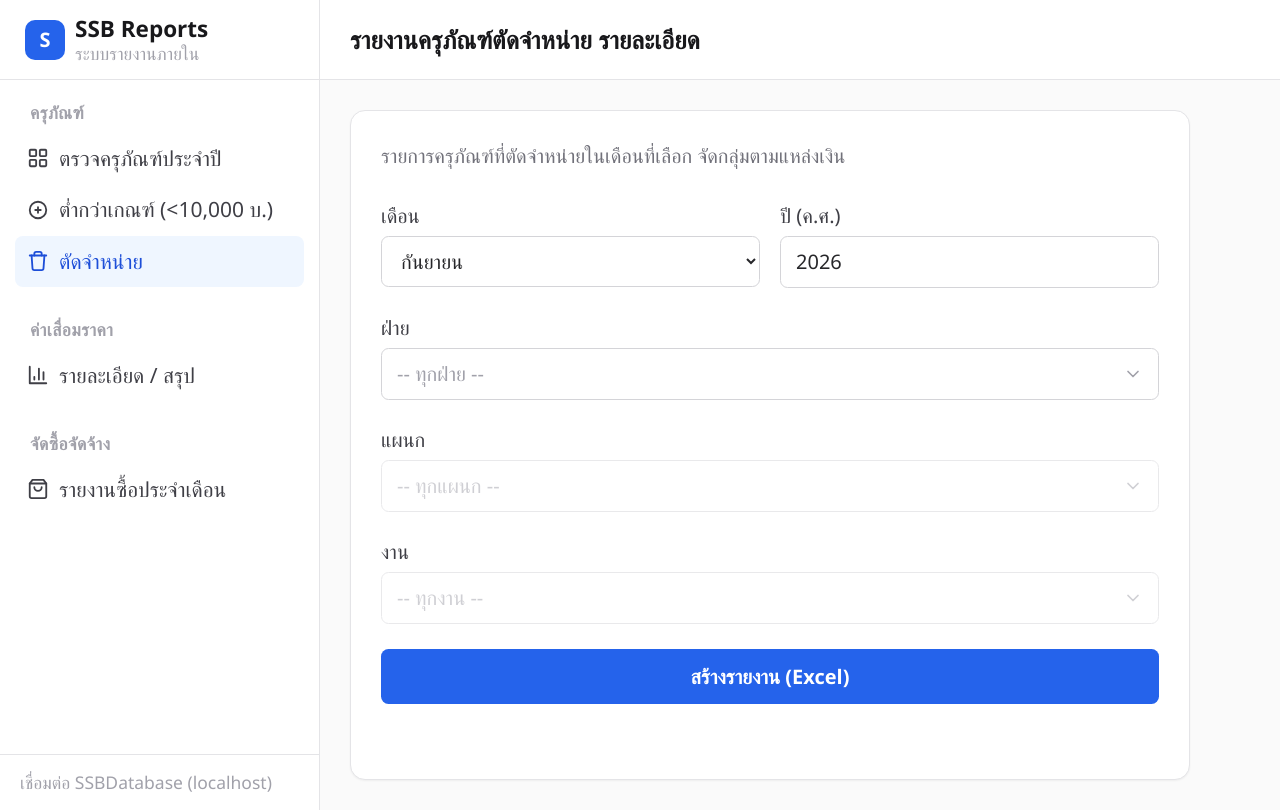
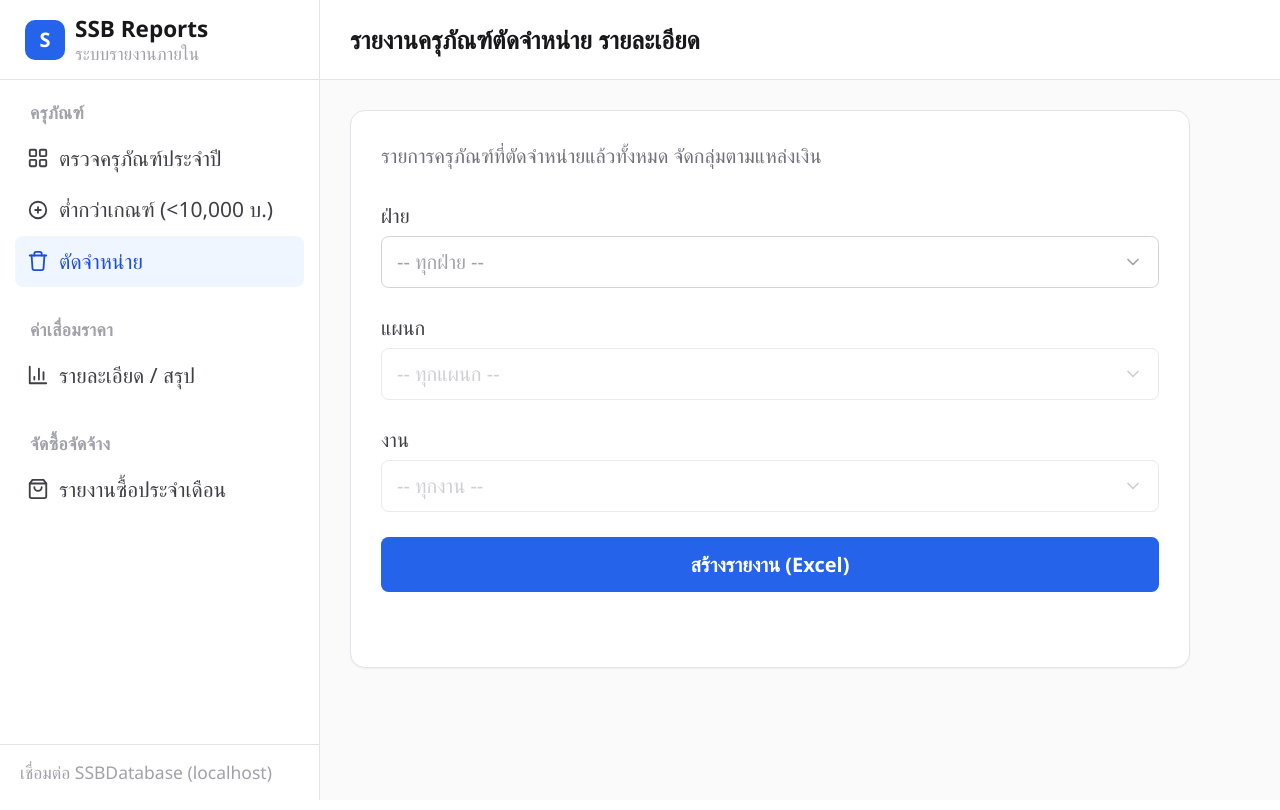
Before and after one commit to DigitalHelathSBH/Parcel, a Flask app: page /disposal in a window 1280 px wide. Run offline with Flask 3, Linux system fonts and the light colour scheme; data that the repository does not hold is empty; some libraries are stand-ins or nearby versions.

Commit message:
Rework disposal report: all-time listing, match depreciation-detail layout
Drop the month filter (list every disposed asset, not just one month's).
Match the depreciation detail report's visual style and columns (code,
name, acquisition date, qty, value), dropping the depreciation figures
and adding article-group category, disposal reason, and disposal date
per row.

Co-Authored-By: Claude Sonnet 5 <noreply@anthropic.com>

```diff
--- a/app.py
+++ b/app.py
@@ -210,24 +210,21 @@ def generate_depreciation_source_summary():
 
 @app.route("/disposal")
 def disposal_page():
-    today = date.today()
-    return render_template("disposal.html", today_year=today.year, today_month=today.month)
+    return render_template("disposal.html")
 
 
 @app.route("/generate_disposal", methods=["POST"])
 def generate_disposal():
-    year = int(request.form.get("year"))
-    month = int(request.form.get("month"))
     division = request.form.get("division") or None
     dept = request.form.get("dept") or None
     section = request.form.get("section") or None
 
-    df = disp.fetch_disposal_data(year, month, division=division, dept=dept, section=section)
+    df = disp.fetch_disposal_data(division=division, dept=dept, section=section)
     if df.empty:
         return "ไม่พบรายการตัดจำหน่ายตามเงื่อนไขที่เลือก กรุณาลองเงื่อนไขอื่น", 400
 
-    excel_bytes = disp.build_excel_bytes(df, year, month)
-    filename = f"disposal_detail_{year}-{month:02d}.xlsx"
+    excel_bytes = disp.build_excel_bytes(df)
+    filename = "disposal_detail_all.xlsx"
     return send_file(
         BytesIO(excel_bytes),
         as_attachment=True,
--- a/disposal_builder.py
+++ b/disposal_builder.py
@@ -1,11 +1,9 @@
 """
-รายงานครุภัณฑ์ตัดจำหน่าย รายละเอียด ตามแหล่งเงิน
+รายงานครุภัณฑ์ตัดจำหน่าย รายละเอียด ตามแหล่งเงิน (รวมทุกรายการที่ตัดจำหน่ายแล้ว)
 เลย์เอาต์เดียวกับรายงานค่าเสื่อมราคารายละเอียดตามแหล่งเงิน (depreciation_builder.build_detail_excel_bytes)
-แต่กรองเฉพาะรายการที่ตัดจำหน่ายแล้วในช่วงเดือน/ปีที่เลือก แทนคอลัมน์ค่าเสื่อมด้วยวันที่/เหตุผลตัดจำหน่าย
+แต่ตัดคอลัมน์ค่าเสื่อม/มูลค่าสุทธิออก แทนด้วยประเภทครุภัณฑ์ สถานะ (เหตุผลตัดจำหน่าย) และวันที่ตัดจำหน่าย
 """
-import calendar
 import io
-from datetime import date
 
 import pandas as pd
 from openpyxl import Workbook
@@ -15,7 +13,6 @@ from openpyxl.utils import get_column_letter
 from db_connection import run_query
 from depreciation_builder import (
     THAI_FONT,
-    THAI_MONTHS,
     _BORDER,
     _GROUP_FILL,
     _HEADER_FILL,
@@ -24,20 +21,12 @@ from depreciation_builder import (
 )
 
 
-def fetch_disposal_data(calendar_year: int, calendar_month: int, division=None, dept=None, section=None) -> pd.DataFrame:
-    start_date = date(calendar_year, calendar_month, 1)
-    if calendar_month == 12:
-        end_date = date(calendar_year + 1, 1, 1)
-    else:
-        end_date = date(calendar_year, calendar_month + 1, 1)
-
+def fetch_disposal_data(division=None, dept=None, section=None) -> pd.DataFrame:
     conditions = [
         "cm.DISPOSDATETIME IS NOT NULL",
         "cm.DISPOSCODE IS NOT NULL",
-        "cm.DISPOSDATETIME >= ?",
-        "cm.DISPOSDATETIME < ?",
     ]
-    params = [start_date, end_date]
+    params = []
 
     if division:
         conditions.append("cm.LOCATEDIVISION = ?")
@@ -92,14 +81,11 @@ def fetch_disposal_data(calendar_year: int, calendar_month: int, division=None,
     return df
 
 
-_COLUMNS = ["รหัส", "รายการ", "ฝ่าย", "วันที่ได้มา", "มูลค่า", "วันที่ตัดจำหน่าย", "เหตุผลที่ตัดจำหน่าย"]
-_WIDTHS = [16, 36, 24, 14, 14, 16, 26]
+_COLUMNS = ["รหัส", "รายการ", "วันเดือนปี", "จำนวน", "มูลค่ารวม", "ประเภทครุภัณฑ์", "สถานะ", "วันที่อัพเดทสถานะ"]
+_WIDTHS = [16, 34, 14, 8, 14, 26, 20, 16]
 
 
-def build_excel_bytes(df: pd.DataFrame, calendar_year: int, calendar_month: int) -> bytes:
-    fiscal_be = calendar_year + 543
-    month_label = THAI_MONTHS[calendar_month]
-
+def build_excel_bytes(df: pd.DataFrame) -> bytes:
     wb = Workbook()
     ws = wb.active
     ws.title = "ตัดจำหน่าย"
@@ -117,7 +103,7 @@ def build_excel_bytes(df: pd.DataFrame, calendar_year: int, calendar_month: int)
     c.alignment = Alignment(horizontal="center")
 
     ws.merge_cells(start_row=2, start_column=1, end_row=2, end_column=n_cols)
-    c2 = ws.cell(2, 1, f"ตัดจำหน่ายในเดือน{month_label} {fiscal_be}")
+    c2 = ws.cell(2, 1, "รายการที่ตัดจำหน่ายแล้วทั้งหมด")
     c2.font = Font(name=THAI_FONT, size=13)
     c2.alignment = Alignment(horizontal="center")
     row = 4
@@ -158,8 +144,8 @@ def build_excel_bytes(df: pd.DataFrame, calendar_year: int, calendar_month: int)
             sub_total_value = 0.0
             for _, r in adf.iterrows():
                 values = [
-                    r["ASSETCODE"], r["AssetName"], r["DivisionLabel"], r["AcqDateThai"],
-                    r["TotalValue"], r["DisposeDateThai"], r["DisposeReasonLabel"],
+                    r["ASSETCODE"], r["AssetName"], r["AcqDateThai"], r["QTY"], r["TotalValue"],
+                    r["ArticleGroupLabel"], r["DisposeReasonLabel"], r["DisposeDateThai"],
                 ]
                 for col_idx, value in enumerate(values, start=1):
                     cell = ws.cell(row, col_idx, value)
@@ -168,7 +154,7 @@ def build_excel_bytes(df: pd.DataFrame, calendar_year: int, calendar_month: int)
                     if col_idx == 5:
                         cell.number_format = "#,##0.00"
                         cell.alignment = Alignment(horizontal="right")
-                    elif col_idx in (4, 6):
+                    elif col_idx in (4, 8):
                         cell.alignment = Alignment(horizontal="center")
                 sub_total_value += float(r["TotalValue"])
                 row += 1
--- a/templates/disposal.html
+++ b/templates/disposal.html
@@ -6,35 +6,9 @@
 {% block content %}
 <div class="max-w-2xl">
   <div class="rounded-xl border border-zinc-200 bg-white shadow-sm p-6">
-    <p class="text-base text-zinc-500 mb-6">รายการครุภัณฑ์ที่ตัดจำหน่ายในเดือนที่เลือก จัดกลุ่มตามแหล่งเงิน</p>
+    <p class="text-base text-zinc-500 mb-6">รายการครุภัณฑ์ที่ตัดจำหน่ายแล้วทั้งหมด จัดกลุ่มตามแหล่งเงิน</p>
 
     <form id="disposalForm" class="space-y-5">
-      <div class="grid grid-cols-2 gap-4">
-        <div>
-          <label for="month" class="block text-base font-medium text-zinc-700 mb-1">เดือน</label>
-          <select id="month" name="month"
-            class="w-full rounded-md border border-zinc-300 px-3 py-2 text-base bg-white focus:outline-none focus:ring-2 focus:ring-brand-500 focus:border-brand-500">
-            <option value="1">มกราคม</option>
-            <option value="2">กุมภาพันธ์</option>
-            <option value="3">มีนาคม</option>
-            <option value="4">เมษายน</option>
-            <option value="5">พฤษภาคม</option>
-            <option value="6">มิถุนายน</option>
-            <option value="7">กรกฎาคม</option>
-            <option value="8">สิงหาคม</option>
-            <option value="9">กันยายน</option>
-            <option value="10">ตุลาคม</option>
-            <option value="11">พฤศจิกายน</option>
-            <option value="12">ธันวาคม</option>
-          </select>
-        </div>
-        <div>
-          <label for="year" class="block text-base font-medium text-zinc-700 mb-1">ปี (ค.ศ.)</label>
-          <input type="number" id="year" name="year" value="{{ today_year }}"
-            class="w-full rounded-md border border-zinc-300 px-3 py-2 text-base focus:outline-none focus:ring-2 focus:ring-brand-500 focus:border-brand-500">
-        </div>
-      </div>
-
       {{ searchable_select("division", "ฝ่าย", "division", "-- ทุกฝ่าย --") }}
       {{ searchable_select("dept", "แผนก", "dept", "-- ทุกแผนก --", disabled=True) }}
       {{ searchable_select("section", "งาน", "section", "-- ทุกงาน --", disabled=True) }}
@@ -49,8 +23,6 @@
 </div>
 
 <script>
-document.getElementById('month').value = "{{ today_month }}";
-
 async function loadJSON(url) {
   const res = await fetch(url);
   return res.json();
@@ -96,7 +68,7 @@ document.getElementById('disposalForm').addEventListener('submit', async (e) =>
   const status = document.getElementById('status');
   btn.disabled = true;
   status.className = 'text-base min-h-[20px] text-zinc-500';
-  status.textContent = 'กำลังสร้างรายงาน กรุณารอสักครู่...';
+  status.textContent = 'กำลังสร้างรายงาน กรุณารอสักครู่ (รายการอาจมีจำนวนมาก)...';
 
   try {
     const formData = new FormData(e.target);
```
